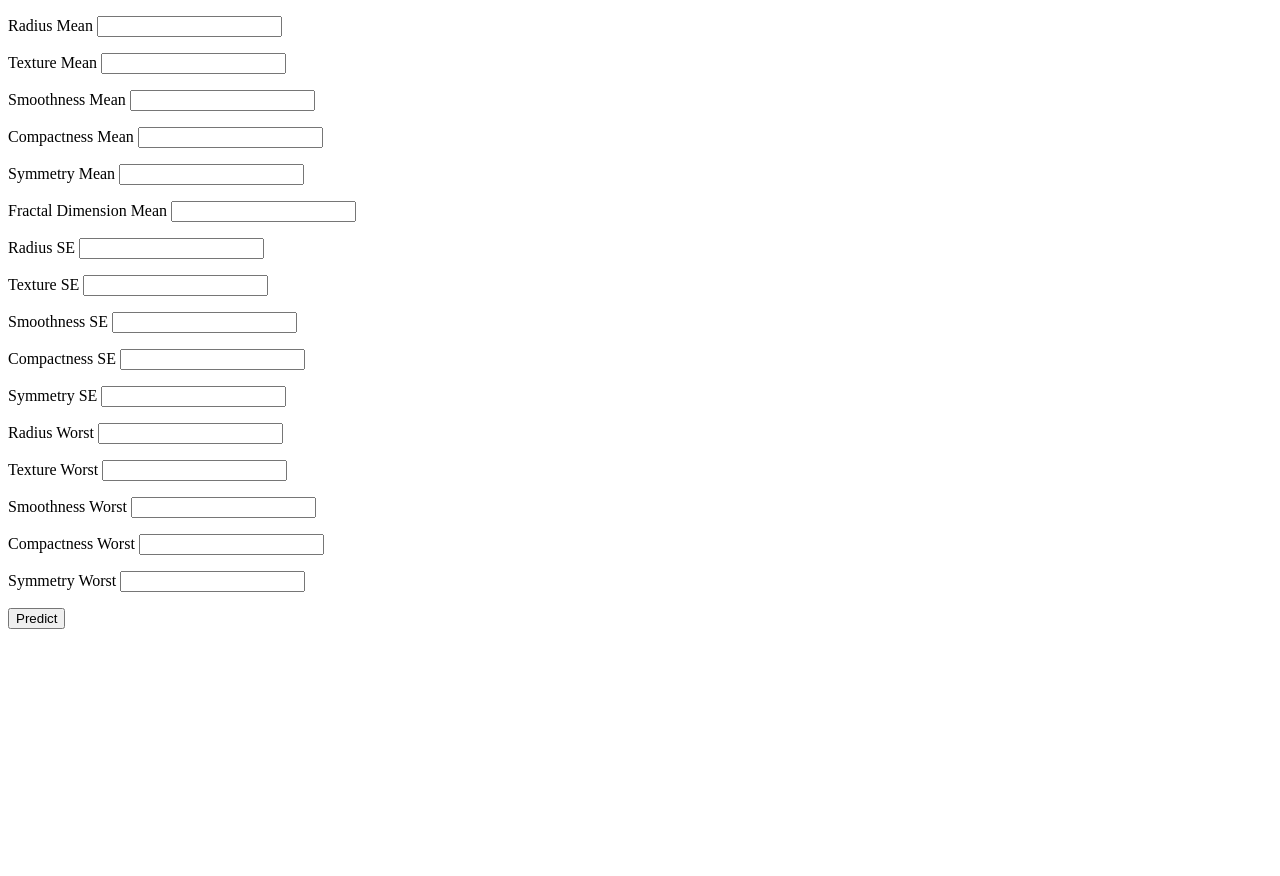
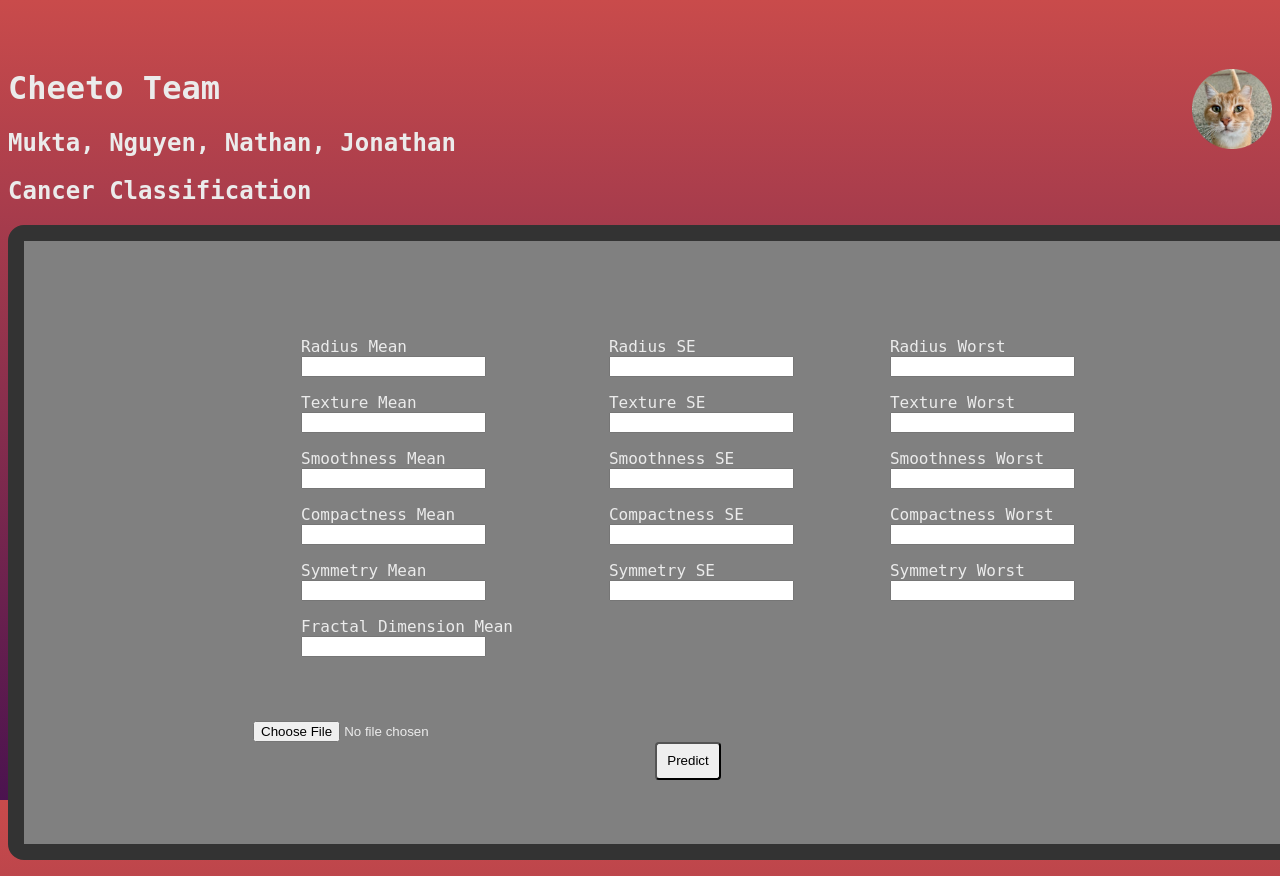
Before and after one commit to nathan-dcruz/ECS171-G32, a Flask app: page / in a window 1280 px wide; the page is wider, and only the part inside the window is pictured. Before the commit the page ends 629 px from the top of that part, so only its background shows below. Run offline with Flask 3, Linux system fonts and the light colour scheme.

Commit message:
First version of frontend

```diff
--- a/front-end/app.py
+++ b/front-end/app.py
@@ -1,15 +1,15 @@
 from flask import Flask, render_template, request
 import pandas as pd
+from werkzeug.utils import secure_filename
 import pickle
 app = Flask(__name__)
 
 @app.route('/')
 def show_predict_stock_form():
     return render_template('predictorform.html')
-@app.route('/predict', methods=['POST'])
 
+@app.route('/predict', methods=['GET', 'POST'])
 def results():
-    form = request.form
     if request.method == 'POST':
       model = pickle.load(open("Logistic-Regression-Model", "rb"))
       Xlabels = ["radius_mean","texture_mean","smoothness_mean","compactness_mean",
@@ -26,8 +26,11 @@ def results():
                25.38,17.33,
                0.1622,0.6656,
                0.4601]
+
       Xdict = {}
       for i in range(len(Xlabels)):
+        # currentValue = request.form[Xlabels[i]]
+        # Xdict[Xlabels[i]] = [currentValue]
         Xdict[Xlabels[i]] = [Xtest[i]]
       X = pd.DataFrame(data=Xdict)
       Y = model.predict(X)
--- /dev/null
+++ b/front-end/static/styles.css
@@ -0,0 +1,79 @@
+body {
+    max-height: 100%;
+    background-image: linear-gradient(180deg, #c94b4b, #4b134f);
+    background-attachment: fixed; /* This helps the gradient color cover the screen entirely*/
+    color: rgb(235, 235, 235);
+    transition: all 2s;
+    font-family: 'VT323', monospace;
+}
+
+#cheeto {
+    position: absolute;
+    width: 5rem;
+    right: 0;
+    top: 0;
+}
+
+#container {
+    width: 100%;
+    max-width: 1366px;
+    min-width: 900px;
+    margin: 1em auto;
+    padding-top: 2em;
+}
+
+#header {
+    position: relative;
+}
+
+#banner {
+    position: relative;
+    width: 100%;
+    padding: 2rem;
+    margin: auto;
+    background-color: grey;
+	place-items: center;
+    border: solid 1rem #333;
+    border-radius: 1rem;
+    display: flex;
+    justify-content: center;
+    align-items: center;
+}
+
+#column-container {
+    display: flex;
+}
+
+#result-container {
+    display: flex;
+    flex-direction: column;
+    align-items: center;
+    justify-content: center;
+}
+
+.column {
+    margin: 3rem;
+}
+
+label {
+    display: block;
+}
+
+#submit-container {
+    display: flex;
+    justify-content: center;
+    align-items: center;
+    margin-bottom: 2rem;
+}
+
+button {
+    line-height: 1.1em;
+    padding: .75em;
+    border-radius: 0.25rem;
+    cursor: pointer;
+}
+
+button:hover {
+    background-color: orange;
+    color: #333;
+}
--- a/front-end/templates/predictorform.html
+++ b/front-end/templates/predictorform.html
@@ -3,29 +3,50 @@
    <head>
       <meta charset="UTF-8">
       <meta name="viewport" content="width=device-width, initial-scale=1.0">
-
+      <link href="../static/styles.css" rel="stylesheet">
       <title>Cancer Type</title>
   </head>
 
    <body>
-      <form action = "http://localhost:9999/predict" method = "POST">
-         <p>Radius Mean <input type = "text" name = "radius_mean" /></p>
-         <p>Texture Mean <input type = "text" name = "texture_mean" /></p>
-         <p>Smoothness Mean <input type = "text" name = "smoothness_mean" /></p>
-         <p>Compactness Mean <input type = "text" name = "compactness_mean" /></p>
-         <p>Symmetry Mean <input type = "text" name = "symmetry_mean" /></p>
-         <p>Fractal Dimension Mean <input type = "text" name = "fractal_dimension_mean" /></p>
-         <p>Radius SE <input type = "text" name = "radius_se" /></p>
-         <p>Texture SE <input type = "text" name = "texture_se" /></p>
-         <p>Smoothness SE <input type = "text" name = "smoothness_se" /></p>
-         <p>Compactness SE <input type = "text" name = "compactness_se" /></p>
-         <p>Symmetry SE <input type = "text" name = "symmetry_se" /></p>
-         <p>Radius Worst <input type = "text" name = "radius_worst" /></p>
-         <p>Texture Worst <input type = "text" name = "texture_worst" /></p>
-         <p>Smoothness Worst <input type = "text" name = "smoothness_worst" /></p>
-         <p>Compactness Worst <input type = "text" name = "compactness_worst" /></p>
-         <p>Symmetry Worst  <input type = "text" name = "symmetry_worst" /></p>
-         <button type="submit" value="Predict">Predict</button>
-      </form>
+      <div id="container">
+         <div id="header">
+            <h1>Cheeto Team</h1>
+            <h2>Mukta, Nguyen, Nathan, Jonathan</h2>
+            <h2>Cancer Classification</h2>
+            <img id="cheeto" src="../static/cheeto_circle.png"/>
+         </div>
+         <div id="banner">
+            <form action = "http://localhost:9999/predict" method = "POST" enctype = "multipart/form-data">
+               <div id="column-container">
+                  <div class="column">
+                     <p><label>Radius Mean </label><input type = "text" name = "radius_mean" /></p>
+                     <p><label>Texture Mean </label><input type = "text" name = "texture_mean" /></p>
+                     <p><label>Smoothness Mean </label><input type = "text" name = "smoothness_mean" /></p>
+                     <p><label>Compactness Mean </label><input type = "text" name = "compactness_mean" /></p>
+                     <p><label>Symmetry Mean </label><input type = "text" name = "symmetry_mean" /></p>
+                     <p><label>Fractal Dimension Mean </label><input type = "text" name = "fractal_dimension_mean" /></p>
+                  </div>
+                  <div class="column">
+                     <p><label>Radius SE </label><input type = "text" name = "radius_se" /></p>
+                     <p><label>Texture SE </label><input type = "text" name = "texture_se" /></p>
+                     <p><label>Smoothness SE </label><input type = "text" name = "smoothness_se" /></p>
+                     <p><label>Compactness SE </label><input type = "text" name = "compactness_se" /></p>
+                     <p><label>Symmetry SE </label><input type = "text" name = "symmetry_se" /></p>
+                  </div>
+                  <div class="column">
+                     <p><label>Radius Worst </label><input type = "text" name = "radius_worst" /></p>
+                     <p><label>Texture Worst </label><input type = "text" name = "texture_worst" /></p>
+                     <p><label>Smoothness Worst </label><input type = "text" name = "smoothness_worst" /></p>
+                     <p><label>Compactness Worst </label><input type = "text" name = "compactness_worst" /></p>
+                     <p><label>Symmetry Worst  </label><input type = "text" name = "symmetry_worst" /></p>
+                  </div>
+               </div>
+               <input type = "file" name = "file" accept=".csv" />
+               <div id="submit-container">
+                  <button type="submit" value="Predict">Predict</button>
+               </div>
+            </form>
+         </div>
+      </div>
    </body>
 </html>
```
Also changed, not shown: front-end/templates/resultsform.html (+18 -3 lines), Cancer_Input.csv (added), front-end/static/cheeto_circle.png (added).
